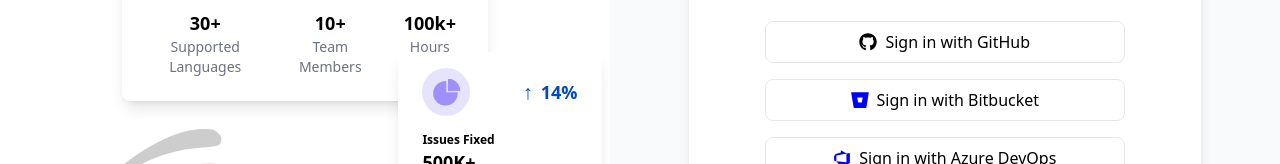
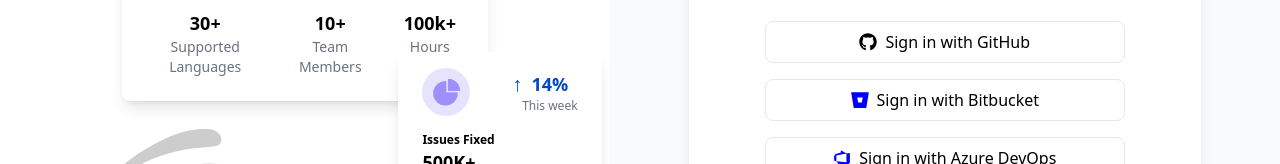
Before and after one commit to sivamani2003/assign1, a React (Vite) app in the folder frontend/: page / in a window 1280 px wide. Shown: the part 352-516 px from the top of the page. Built offline with nearby package versions, Linux system fonts and the light colour scheme.

Commit message:
frontend done

```diff
--- a/frontend/src/components/Login.jsx
+++ b/frontend/src/components/Login.jsx
@@ -50,16 +50,19 @@ const Login = () => {
                         </div>
 
                         {/* Number and Up Arrow */}
-    <div className="flex items-center">
-    <span className="text-[#0049C6] text-xl">&#8593;</span>
-      <p className="text-lg text-[#0049C6] font-semibold ml-2">14%</p>
-       {/* Up Arrow */}
-
+                        <div className="flex items-center justify-center text-center">
+                            <span className="text-[#0049C6] text-xl mb-4">&#8593;</span>
+                            <div>
+                                <p className="text-lg text-[#0049C6] font-semibold">14%</p> {/* Percentage */}
+                                <p className="text-xs text-gray-500">This week</p> {/* Text Below Percentage */}
+                            </div>
                         </div>
                     </div>
                     <p className="text-xs font-semibold">Issues Fixed</p>
                     <p className="text-lg font-semibold">500K+</p>
                 </div>
+
+
 
                 {/* Decorative Image */}
                 <img
@@ -82,8 +85,7 @@ const Login = () => {
                     </div>
                     <div className="flex justify-center mb-6 font-inter">
                         <button
-              className={`py-2 px-4 rounded-lg w-48 border ${
-                !isSelfHosted
+                            className={`py-2 px-4 rounded-lg w-48 border ${!isSelfHosted
                                 ? "bg-blue-600 text-white"
                                 : "bg-gray-50 text-gray-700"
                                 }`}
@@ -92,8 +94,7 @@ const Login = () => {
                             SAAS
                         </button>
                         <button
-              className={`py-2 px-4 rounded-lg w-48 border ${
-                isSelfHosted
+                            className={`py-2 px-4 rounded-lg w-48 border ${isSelfHosted
                                 ? "bg-blue-600 text-white"
                                 : "bg-gray-50 text-gray-700"
                                 }`}
@@ -161,6 +162,7 @@ const Login = () => {
                         .
                     </p>
                 </div>
+
             </div>
         </div>
     );
--- a/frontend/src/components/RepositoryList.jsx
+++ b/frontend/src/components/RepositoryList.jsx
@@ -35,7 +35,7 @@ const RepositoryList = () => {
             </p>
           </div>
           <div className="flex flex-row justify-left space-x-2 sm:space-x-4">
-            <button className="px-2 py-1 text-xs text-gray-600 border rounded-md hover:bg-blue-600 flex items-center sm:text-sm sm:px-3 sm:py-2">
+            <button className="px-2 py-1 text-xs text-gray-600 border rounded-md hover:bg-blue-600 hover:text-black flex items-center sm:text-sm sm:px-3 sm:py-2">
               <LuRefreshCcw className="mr-1 sm:mr-2" /> Refresh All
             </button>
             <button className="px-3 py-2 bg-blue-500 text-white text-xs rounded-md hover:bg-blue-600 sm:text-sm sm:px-4 sm:py-3">
```
Also changed, not shown: frontend/vercel.json (added). Lines whose indentation alone changed are shown as unchanged.
